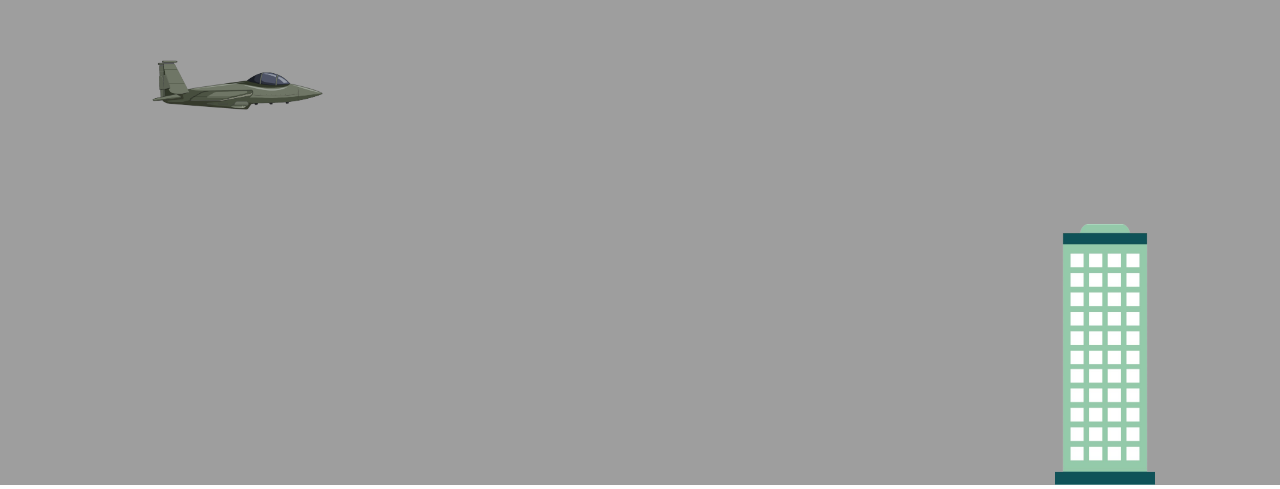
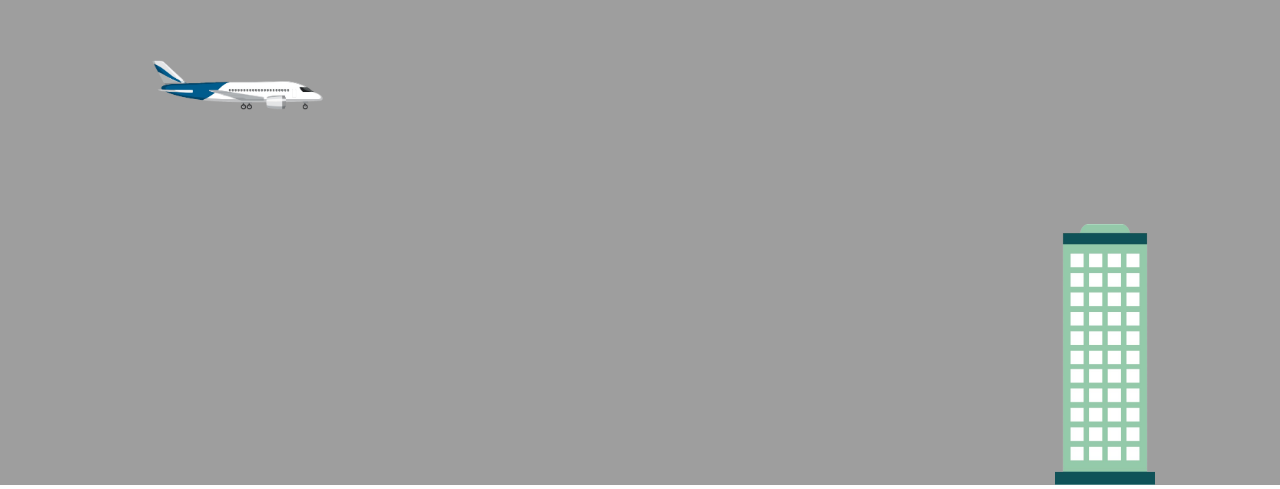
Before and after one commit to Red-Fox22/New-AeroDash, a plain HTML site: page game.html in a window 1280 px wide. Shown: the part 315-804 px from the top of the page. Drawn offline with Linux system fonts and the light colour scheme.

Commit message:
Modified points and planes system

```diff
--- a/class.js
+++ b/class.js
@@ -1,12 +1,13 @@
 class Plane {
   constructor(speed) {
     this.speed = speed;
+    this.height = planeLevel == 4 ? 60 : 50;
     this.plane = {
       width: 175,
-      height: 50,
+      height: this.height,
       x: 150,
-      y: centerY_canvas - 50 / 2,
-      targetY: centerY_canvas - 50 / 2,
+      y: centerY_canvas - this.height / 2,
+      targetY: centerY_canvas - this.height / 2,
       angle: 0,
       maxAngle: 5,
       angleSpeed: 1,
--- a/collisions.js
+++ b/collisions.js
@@ -1,9 +1,8 @@
 class Collisions {
-  constructor(player, enemies, canvas) {
+  constructor(player, enemies) {
     this.player = player;
     this.enemies = enemies;
-    this.canvas = canvas;
-    this.isGameOver = false;
+    this.gameOver = false;
   }
 
   updateEnemies(enemies) {
@@ -12,14 +11,14 @@ class Collisions {
 
   checkCollisions() {
     for (let enemy of this.enemies) {
-      if (this.isCollided(this.player, enemy)) {
-        this.isGameOver = true;
+      if (this.collided(this.player, enemy)) {
+        this.gameOver = true;
         break;
       }
     }
   }
 
-  isCollided(obj1, obj2) {
+  collided(obj1, obj2) {
     const margin = 25;
     return obj1.x + obj1.width - margin >= obj2.x &&
       obj1.x + margin <= obj2.x + obj2.width &&
@@ -29,7 +28,7 @@ class Collisions {
 
   update() {
     this.checkCollisions();
-    if (this.isGameOver) {
+    if (this.gameOver) {
       return true;
     }
     return false;
--- a/main.js
+++ b/main.js
@@ -11,14 +11,32 @@ const backgroundImage = new Image();
 backgroundImage.src = "./assets/background.webp";
 
 const planeImage = new Image();
-planeImage.src = "./assets/plane.webp";
+planeImage.src = localStorage.getItem("plane") || "./assets/ap-1.webp";
 
-const speed = 12.5;
+const planeLevel = planeImage.src.split("-")[1].split(".")[0];
+console.log(planeLevel);
+
+const speed = 10 * (1 + planeLevel / 4);
+console.log(speed);
+
+const gain = 500;
+let points = 0;
+let money = Number(localStorage.getItem("money") || 0);
 
 const background = new Background(speed);
 const enemies = new Enemies(speed);
 const planeObj = new Plane(speed);
 const collisions = new Collisions(planeObj.plane, enemies.enemies);
+
+const updateMoney = () => {
+  enemies.returnEnemies().forEach((enemy) => {
+    if (enemy.x < 0 + 150 && enemy.x > 0 + 150 - speed * 2) {
+      points += gain;
+      money += gain;
+      localStorage.setItem("money", money);
+    }
+  });
+}
 
 const gameLoop = () => {
   ctx.clearRect(0, 0, canvas.width, canvas.height);
@@ -26,6 +44,7 @@ const gameLoop = () => {
   planeObj.updatePosition();
   planeObj.draw();
   enemies.update();
+  updateMoney();
 
   if (collisions.update()) {
     return;
--- a/store.js
+++ b/store.js
@@ -2,6 +2,8 @@ const products = document.querySelectorAll(".container div");
 const products_btn = document.querySelectorAll(".container div button");
 const products_img = document.querySelectorAll(".container div img.hover");
 const storeMoney = localStorage.getItem("money") || 0;
+
+localStorage.setItem(0, true);
 
 const updateMoney = () => {
   document.querySelector("header").innerHTML = `
@@ -63,7 +65,7 @@ products_btn.forEach((btn, i) => {
       }
     }
 
-    if (planes[i].price <= localStorage.getItem("money")) {
+    if (planes[i].price <= localStorage.getItem("money") && !localStorage.getItem(i)) {
       localStorage.setItem(i, true);
       localStorage.setItem("money", Number(localStorage.getItem("money") - planes[i].price));
     }
--- a/style.css
+++ b/style.css
@@ -88,7 +88,7 @@ footer .play-btn {
   display: flex;
   justify-content: center;
   align-items: center;
-  gap: 30px;
+  gap: 15px;
 }
 
 .container div {
@@ -103,7 +103,7 @@ footer .play-btn {
   border-radius: 20px;
   position: relative;
   padding: 20px;
-  padding-inline: 50px;
+  width: 15vw;
   padding-top: 40px;
   margin-bottom: 30px;
   background-image: linear-gradient(60deg, #ffffff50, #ffffff25);
@@ -139,6 +139,12 @@ footer .play-btn {
 
 .container div img[alt="Cessna"] {
   top: -45px;
+}
+
+.container div img[alt='Fighter'] {
+  height: 60px;
+  top: -45px;
+  width: 90%;
 }
 
 .container div img:last-child {
@@ -209,7 +215,17 @@ header {
   footer {
     position: static;
     justify-content: center;
+    padding: 0;
     gap: 50px;
+  }
+
+  footer .container {
+    width: 100%;
+    gap: 30px;
+
+    & div {
+      width: 16vw;
+    }
   }
 
   footer .play-btn {
```
Also changed, not shown: products.js (+9 -3 lines), assets/ap-5.webp (renamed from assets/plane.webp).
